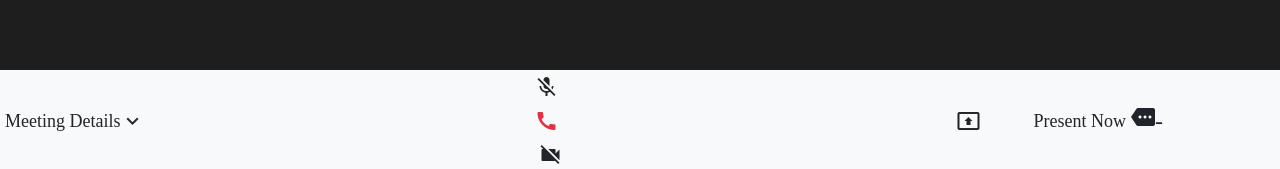
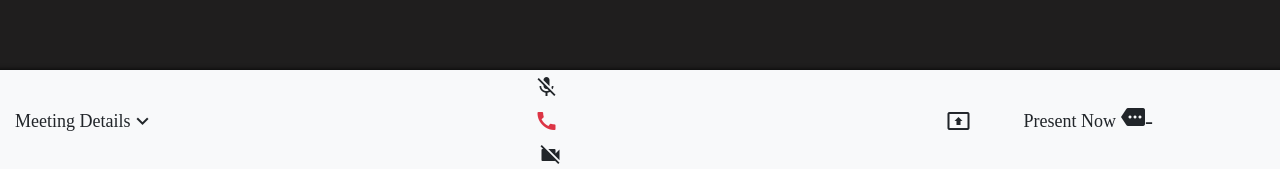
Before and after one commit to Akash3121/VirtualSync, a website: page index.html in a window 1280 px wide. Shown: the part 650-819 px from the top of the page. Drawn offline with Linux system fonts and the light colour scheme.

Commit message:
Update style.css

```diff
--- a/public/Assets/css/style.css
+++ b/public/Assets/css/style.css
@@ -93,3 +93,8 @@ textarea:focus, input:focus{
     right: -3px;
     font-size: 15px;
 }
+.g-bottom{
+    margin: 0 -10px !important;
+    padding: 0 20px;
+    box-shadow: 0 0 5px black;
+}
```
